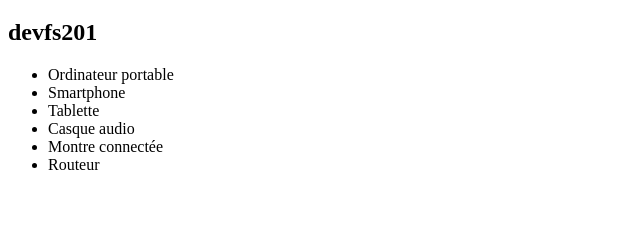
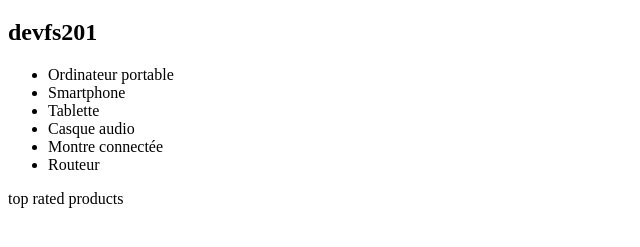
Before and after one commit to Mehdidev24/AppGestion, a plain HTML site: page index.html in a window 1280 px wide. Shown: the part 61-308 px from the top of the page, without its empty margins (0-640 px from the left). Drawn offline with Linux system fonts and the light colour scheme.

Commit message:
Update index.html by charki

```diff
--- a/index.html
+++ b/index.html
@@ -14,6 +14,8 @@
 			<li>Montre connectée</li>
 			<li>Routeur </li>
 		</ul>
+		<p>top rated products</p>
 
-	</body>
+
+         </body>
 </html>
```
Also changed, not shown: newfile.txt (added).
